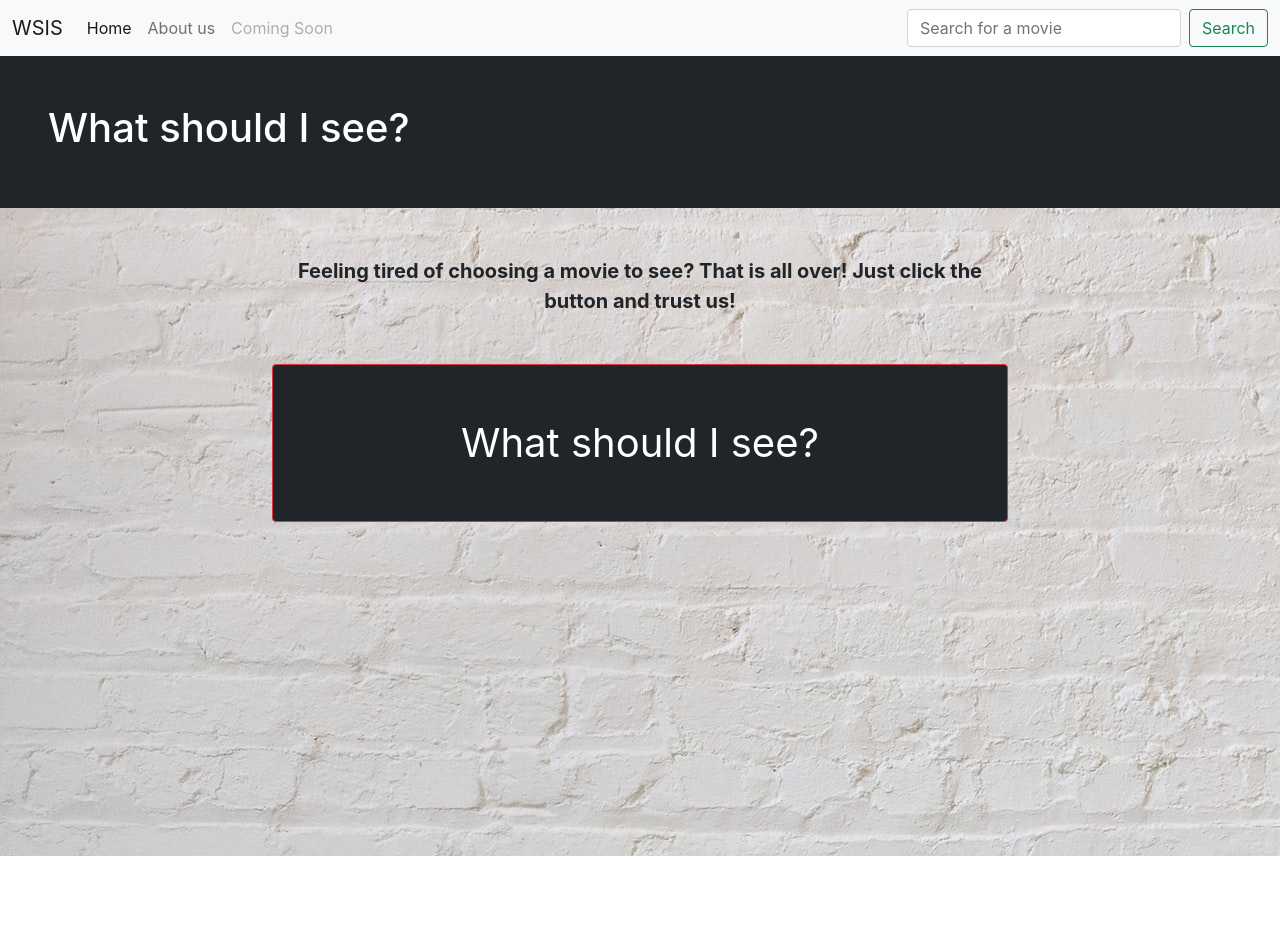
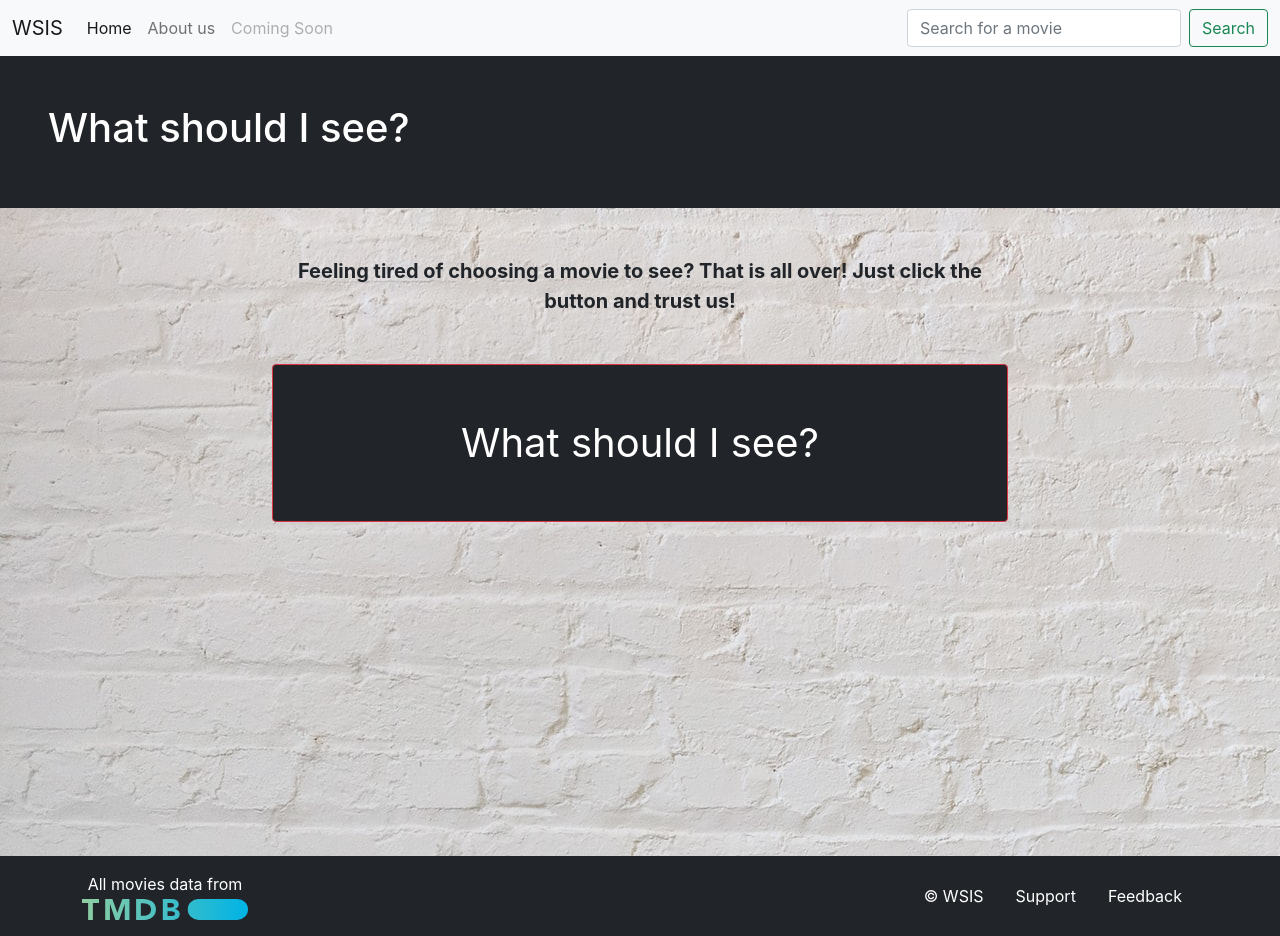
Before and after one commit to JMargarido91/what-should-i-see, a React (Create React App) app: page / in a window 1280 px wide. Before the commit the page ends 856 px from the top, so only its background shows below. Built offline with nearby package versions, Linux system fonts and the light colour scheme.

Commit message:
added footer

```diff
--- a/src/App.css
+++ b/src/App.css
@@ -18,3 +18,7 @@
     background-position: center center;
     opacity: 0.4;
 }
+
+.footer-container {
+    margin-top: auto;
+}
--- a/src/App.js
+++ b/src/App.js
@@ -7,6 +7,7 @@ import MovieView from './components/MovieView';
 import { Route, Switch } from 'react-router';
 import { useEffect, useState } from 'react';
 import NotFoundPage from './components/NotFoundPage';
+import Footer from './components/Footer';
 
 
 
@@ -28,7 +29,7 @@ function App() {
 
 
   return (
-    <div>
+    <div className="vh-100">
       <Navbar searchText={searchText} setSearchText={setSearchText} />
 
       <Switch>
@@ -46,6 +47,8 @@ function App() {
         <Route component={NotFoundPage} />
 
       </Switch>
+
+      <Footer/>
     </div>
   );
 }
--- /dev/null
+++ b/src/components/Footer.js
@@ -0,0 +1,30 @@
+import { Link } from "react-router-dom";
+import logo from '../images/tmdb.svg'
+
+const Footer = () => {
+
+    return (
+        <div className="bg-dark text-white py-3 footer-container">
+            <div className="container">
+                <div className="row align-items-center">
+                    <div className="col-md-2 col-4 mx-auto text-center">
+                        All movies data from
+                        <a target="_blank" rel="noreferrer" href="https://www.themoviedb.org/">
+                        <img className="img-fluid" src={logo} alt="tmdb"/>
+                        </a>
+
+                    </div>
+                    <div className="col-md-10 col-sm-12">
+                        <div className="nav nav-footer justify-content-center justify-content-md-end">
+                            <Link to="/" className="nav-link text-white">&copy; WSIS</Link>
+                            <Link className="nav-link text-white">Support</Link>
+                            <Link className="nav-link text-white">Feedback</Link>
+                        </div>
+                    </div>
+                </div>
+            </div>
+        </div>
+    )
+}
+
+export default Footer;
```
Also changed, not shown: src/images/tmdb.svg (added).
